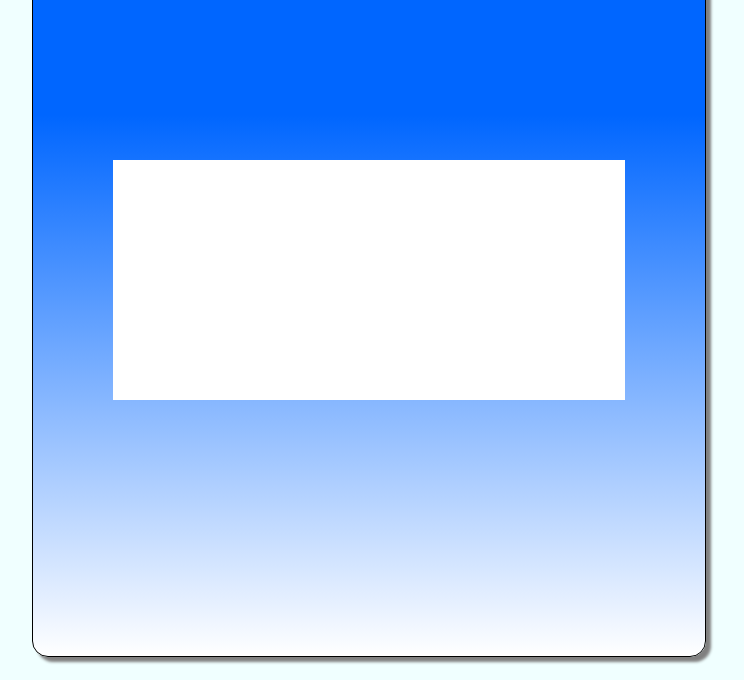
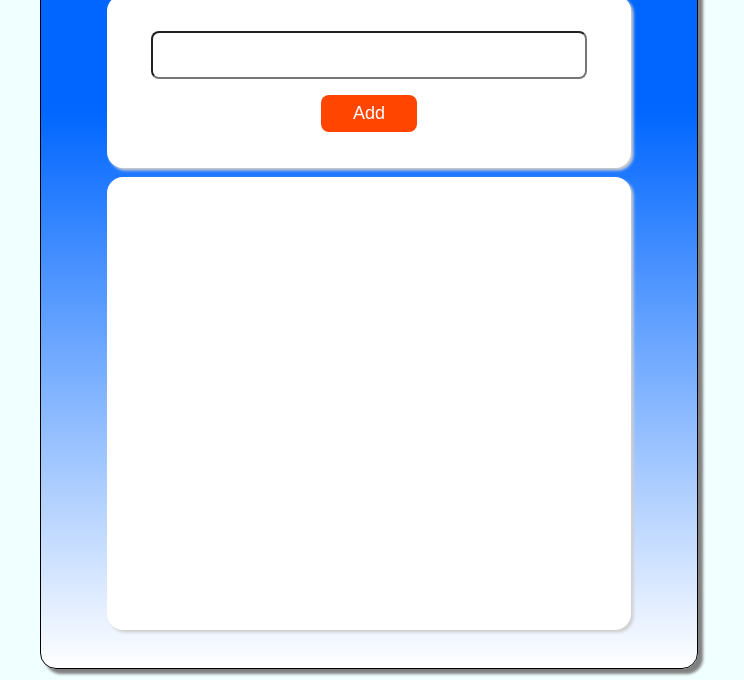
Before and after one commit to Harshitver0511/ToDolist, a plain HTML site: page index.html in a window 1280 px wide. Shown: the part 120-800 px from the top of the page, without its empty margins (271-1015 px from the left). Drawn offline with Linux system fonts and the light colour scheme; a web font is replaced by a local one.

Commit message:
added file

```diff
--- a/index.html
+++ b/index.html
@@ -14,8 +14,11 @@
         <div class="cont">
             <h1>TODo List</h1>
             <div class="search">
-                <div class="sea"></div>
-                <div class="but"></div>
+                <div class="sea"><input type="text" id="sea"></div>
+                <div class="but"><button>Add</button></div>
+            </div>
+            <div class="todo">
+
             </div>
 
         </div>
--- a/style.css
+++ b/style.css
@@ -12,9 +12,9 @@
 }
 .cont{
     width: 50%;
-    height: 90vh;
+    height: 95vh;
     background: linear-gradient(to bottom, #0066ff 28%, #ffffff 100%);
-    padding: 1rem;
+    padding: .5rem;
     border-radius: 1rem;
     border: 1px solid black;
     box-shadow: 5px 5px 3px gray;
@@ -22,16 +22,53 @@
     justify-content:center;
     align-items: center;
     flex-direction: column;
+    gap: .6rem;
 }
 .cont h1{
     font-family: 'Vollkorn SC', serif;
     text-align: center;
     font-size: 3rem;
-    position:fixed;
-    top: 1.5rem;
+
 }
 .search{
     width: 80%;
-    height: 30vh;
+    height: 20vh;
+    padding: .4rem;
     background-color: #ffffff;
+    display: flex;
+    justify-content: center;
+    align-items: center;
+    flex-direction: column;
+    gap: 1rem;
+    border-radius: 1rem;
+    box-shadow: 2.5px 2.5px 3px rgb(208, 207, 207);
 }
+.todo{
+    width: 80%;
+    height: 55vh;
+    padding: .4rem;
+    background-color: #ffffff;
+    border-radius: 1rem;
+    box-shadow: 2.5px 2.5px 3px rgb(208, 207, 207);
+
+}
+.search .sea input{
+    width:50vh;
+    font-size: 1.5rem;
+        padding: 2px;
+    padding-top:.5rem ;
+    padding-bottom: .5rem;    padding-left: 1rem;
+    padding-right: 1rem;
+    border-radius: .5rem;
+
+}
+.search .but button{
+    padding: .5rem;
+    font-size: large;
+    padding-left: 2rem;
+    padding-right: 2rem;
+    border-radius: .5rem;
+    border: none;
+    color: #ffffff;
+    background-color:orangered;
+}
```
